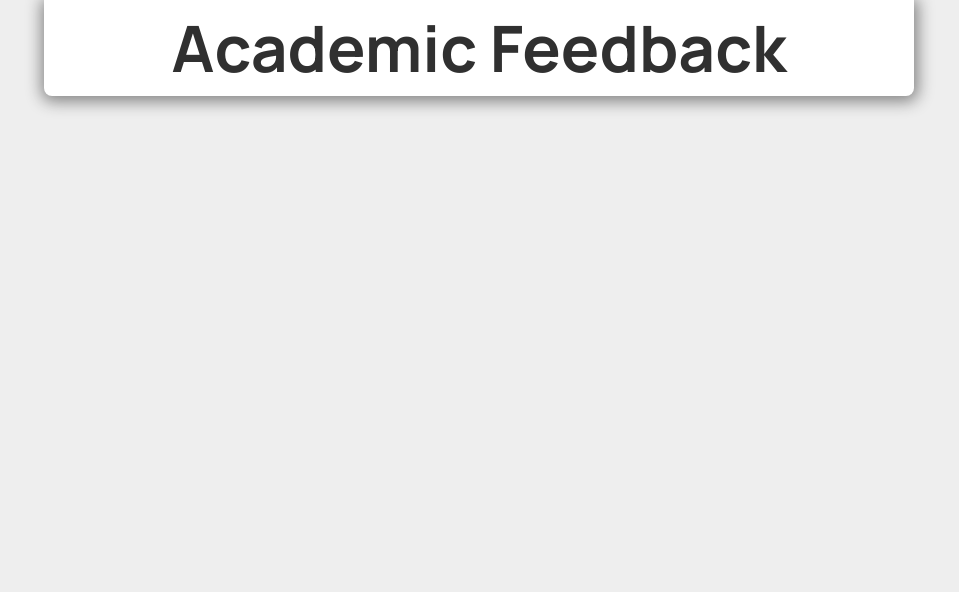
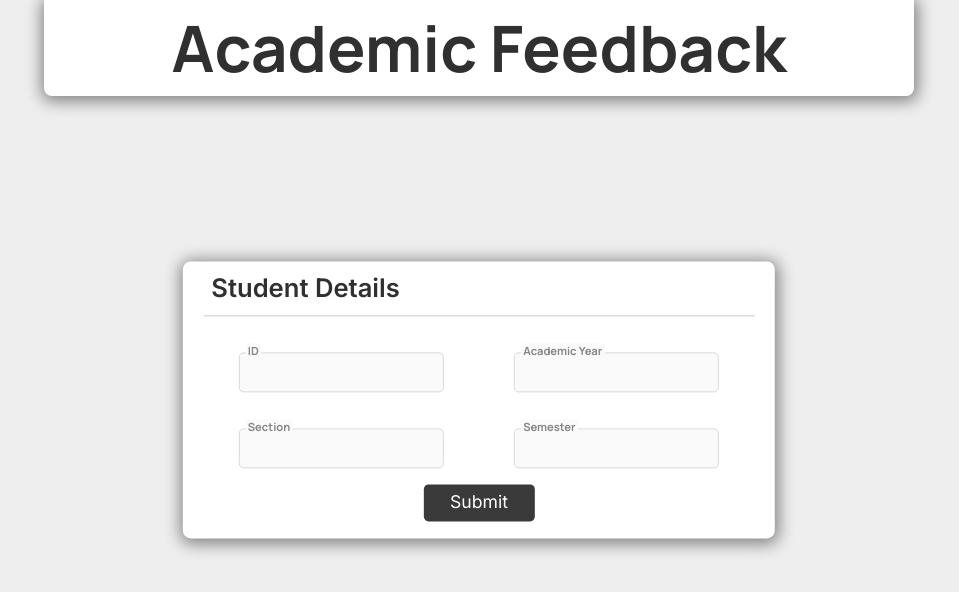
Before and after one commit to yashasip/Academic-Feedback, a Next.js app: page / in a window 1280 px wide. Shown: the top 592 px of the page, without its empty margins (161-1120 px from the left). Built offline with nearby package versions, Linux system fonts and the light colour scheme.

Commit message:
Added StudentDetails Component to index.js

```diff
--- a/pages/index.js
+++ b/pages/index.js
@@ -1,6 +1,8 @@
 import Head from 'next/head';
+import Header from '../components/Header';
+import StudentDetails from '../components/StudentDetails';
+
 import styles from '../styles/Home.module.css';
-import Header from '../components/Header';
 
 export default function Home() {
   return (
@@ -10,7 +12,8 @@ export default function Home() {
       </Head>
 
       <main className={styles.main}>
-        <Header/>
+        <Header />
+        <StudentDetails />
       </main>
     </div>
   );
```
